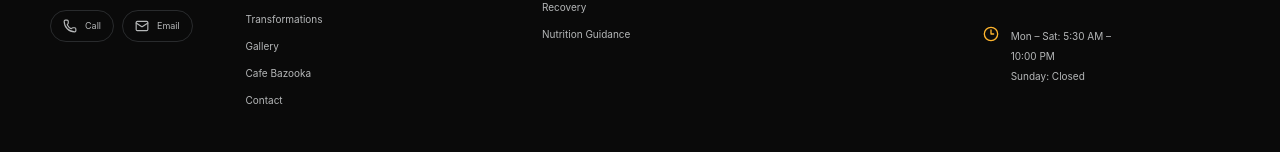
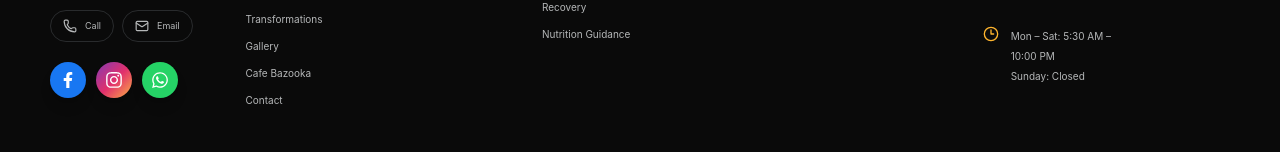
Before and after one commit to Shahzadkhanks19/bazooka-fitness, a Next.js app: page / in a window 1280 px wide. Shown: the part 4053-4205 px from the top of the page. Built offline with nearby package versions, Linux system fonts and the light colour scheme.

Commit message:
Add branded social icons to footer

```diff
--- a/components/layout/site-footer.tsx
+++ b/components/layout/site-footer.tsx
@@ -1,5 +1,6 @@
 import Link from "next/link";
 import { Clock3, Mail, MapPinned, Phone, UtensilsCrossed } from "lucide-react";
+import { FaFacebookF, FaInstagram, FaWhatsapp } from "react-icons/fa";
 
 const shell = "mx-auto w-[min(calc(100%-32px),1180px)] sm:w-[min(calc(100%-40px),1180px)] md:w-[min(calc(100%-64px),1180px)]";
 
@@ -32,6 +33,11 @@ export default function SiteFooter() {
             <a href="tel:+919116405151" className="inline-flex items-center gap-2 rounded-full border border-bazooka-border px-3 py-2 text-[9px] text-bazooka-text-secondary transition-all duration-300 hover:-translate-y-0.5 hover:border-bazooka-lime hover:text-bazooka-lime"><Phone className="size-3.5" />Call</a>
             <a href="mailto:info@bazooka.fit" className="inline-flex items-center gap-2 rounded-full border border-bazooka-border px-3 py-2 text-[9px] text-bazooka-text-secondary transition-all duration-300 hover:-translate-y-0.5 hover:border-bazooka-lime hover:text-bazooka-lime"><Mail className="size-3.5" />Email</a>
           </div>
+          <div className="mt-5 flex items-center gap-2.5" aria-label="Bazooka Fitness social links">
+            <a href="https://www.facebook.com/bazooka.fitness" target="_blank" rel="noreferrer" aria-label="Bazooka Fitness on Facebook" className="group grid size-9 place-items-center rounded-full bg-[#1877F2] text-white shadow-lg transition-all duration-300 hover:-translate-y-1 hover:scale-105 hover:shadow-[0_8px_22px_rgba(24,119,242,.28)] active:translate-y-0 active:scale-95"><FaFacebookF className="size-4 transition-transform duration-300 group-hover:scale-110" /></a>
+            <a href="https://www.instagram.com/bazookafitnessjodhpur/" target="_blank" rel="noreferrer" aria-label="Bazooka Fitness on Instagram" className="group grid size-9 place-items-center rounded-full bg-[linear-gradient(135deg,#833AB4_0%,#E1306C_52%,#FCAF45_100%)] text-white shadow-lg transition-all duration-300 hover:-translate-y-1 hover:scale-105 hover:shadow-[0_8px_22px_rgba(225,48,108,.28)] active:translate-y-0 active:scale-95"><FaInstagram className="size-[18px] transition-transform duration-300 group-hover:scale-110" /></a>
+            <a href="https://wa.me/919116405151" target="_blank" rel="noreferrer" aria-label="Chat with Bazooka Fitness on WhatsApp" className="group grid size-9 place-items-center rounded-full bg-[#25D366] text-white shadow-lg transition-all duration-300 hover:-translate-y-1 hover:scale-105 hover:shadow-[0_8px_22px_rgba(37,211,102,.25)] active:translate-y-0 active:scale-95"><FaWhatsapp className="size-[18px] transition-transform duration-300 group-hover:scale-110" /></a>
+          </div>
         </div>
 
         {footerCols.map((column) => (
```
